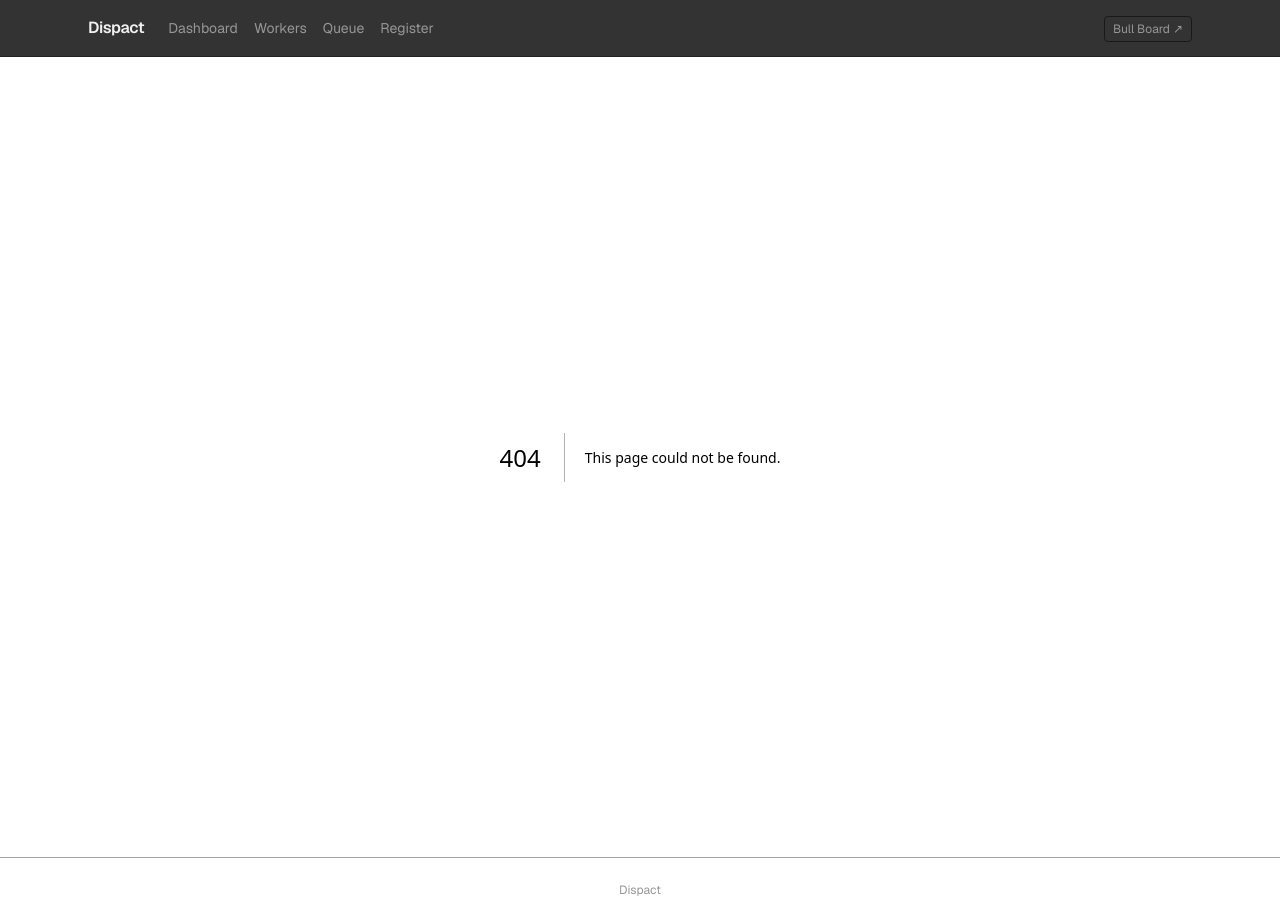
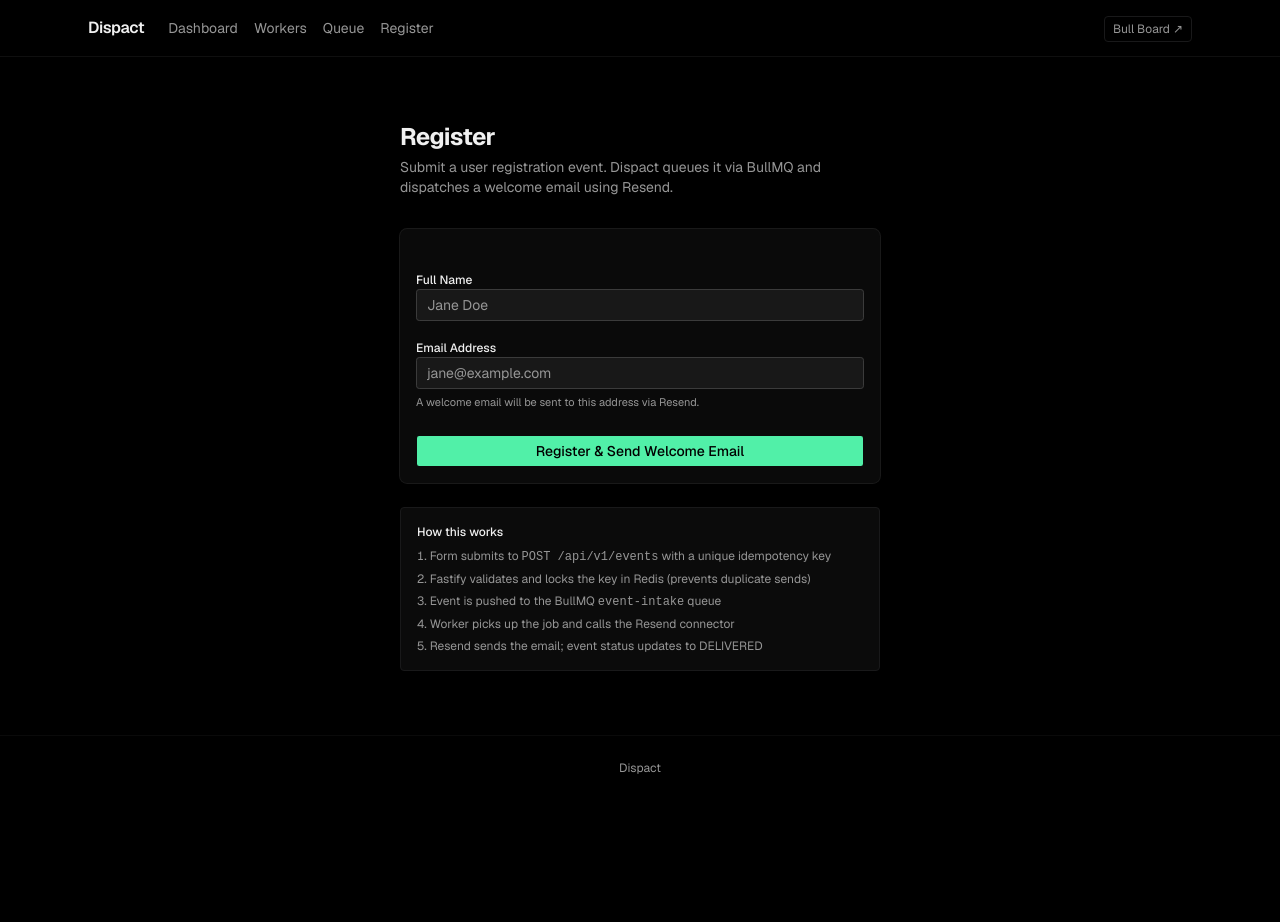
Before and after one commit to SrihasRC/dispact, a Next.js app in the folder apps/web/: page /register in a window 1280 px wide. Before the commit this address had no page. After the commit the page ends 800 px from the top, so only its background shows below. Built offline with nearby package versions, Linux system fonts and the light colour scheme; no server answers.

Commit message:
feat: add register page with full email delivery workflow

```diff
--- /dev/null
+++ b/apps/web/app/register/page.tsx
@@ -0,0 +1,142 @@
+'use client'
+
+import { useState } from 'react'
+import { Button } from '#components/ui/button'
+import { Input } from '#components/ui/input'
+import { Card, CardContent, CardDescription, CardHeader, CardTitle } from '#components/ui/card'
+import { sendEvent } from '#lib/api'
+import { toast } from 'sonner'
+import { Loader2 } from 'lucide-react'
+
+type FlowStep = 'idle' | 'submitting' | 'queued' | 'error'
+
+export default function RegisterPage() {
+  const [name, setName] = useState('')
+  const [email, setEmail] = useState('')
+  const [step, setStep] = useState<FlowStep>('idle')
+  const [eventId, setEventId] = useState<string | null>(null)
+  const [errorMsg, setErrorMsg] = useState<string | null>(null)
+
+  const handleSubmit = async (e: React.FormEvent<HTMLFormElement>) => {
+    e.preventDefault()
+    if (!email.includes('@')) {
+      toast.error('Enter a valid email address')
+      return
+    }
+
+    setStep('submitting')
+    setErrorMsg(null)
+
+    const key = `user-registered-${Date.now()}-${Math.random().toString(36).slice(2, 7)}`
+
+    const result = await sendEvent({
+      idempotencyKey: key,
+      source: 'dispact-web',
+      eventType: 'user.registered',
+      payload: { name, email, registeredAt: new Date().toISOString() },
+    })
+
+    if (result.success && result.data) {
+      setStep('queued')
+      setEventId(result.data.eventId)
+      toast.success('Registration queued', {
+        description: `Event ${result.data.eventId} enqueued for delivery.`,
+      })
+    } else {
+      setStep('error')
+      setErrorMsg(result.error ?? 'Unknown error')
+      toast.error('Registration failed', { description: result.error })
+    }
+  }
+
+  if (step === 'queued') {
+    return (
+      <div className="mx-auto max-w-lg px-4 py-16">
+        <Card>
+          <CardHeader>
+            <CardTitle>Registration Queued</CardTitle>
+            <CardDescription>
+              Your registration event has been accepted and queued for delivery.
+            </CardDescription>
+          </CardHeader>
+          <CardContent className="space-y-4">
+            <div className="rounded border border-border bg-muted/40 p-3 font-mono text-xs text-muted-foreground">
+              Event ID: {eventId}
+            </div>
+            <p className="text-sm text-muted-foreground">
+              The worker will now dispatch a welcome email to <strong>{email}</strong> via Resend.
+              Check the <a href="http://localhost:4000/admin/queues" target="_blank" rel="noopener noreferrer" className="underline">Bull Board</a> to track processing.
+            </p>
+            <Button variant="outline" onClick={() => { setStep('idle'); setName(''); setEmail(''); setEventId(null) }}>
+              Register another
+            </Button>
+          </CardContent>
+        </Card>
+      </div>
+    )
+  }
+
+  return (
+    <div className="mx-auto max-w-lg px-4 py-16">
+      <div className="mb-8 space-y-1">
+        <h1 className="text-2xl font-bold tracking-tight text-foreground">Register</h1>
+        <p className="text-sm text-muted-foreground">
+          Submit a user registration event. Dispact queues it via BullMQ and dispatches a welcome email using Resend.
+        </p>
+      </div>
+
+      <Card>
+        <CardContent className="pt-6">
+          <form onSubmit={handleSubmit} className="space-y-4">
+            <div className="space-y-1.5">
+              <label htmlFor="reg-name" className="text-xs font-medium text-foreground">Full Name</label>
+              <Input
+                id="reg-name"
+                value={name}
+                onChange={(e) => setName(e.target.value)}
+                placeholder="Jane Doe"
+                required
+                disabled={step === 'submitting'}
+              />
+            </div>
+            <div className="space-y-1.5">
+              <label htmlFor="reg-email" className="text-xs font-medium text-foreground">Email Address</label>
+              <Input
+                id="reg-email"
+                type="email"
+                value={email}
+                onChange={(e) => setEmail(e.target.value)}
+                placeholder="jane@example.com"
+                required
+                disabled={step === 'submitting'}
+              />
+              <p className="text-[11px] text-muted-foreground">A welcome email will be sent to this address via Resend.</p>
+            </div>
+
+            {errorMsg && (
+              <p className="text-xs font-medium text-destructive">{errorMsg}</p>
+            )}
+
+            <div className="pt-2">
+              <Button type="submit" disabled={step === 'submitting'} className="w-full">
+                {step === 'submitting' && <Loader2 className="mr-2 size-4 animate-spin" />}
+                {step === 'submitting' ? 'Queueing...' : 'Register & Send Welcome Email'}
+              </Button>
+            </div>
+          </form>
+        </CardContent>
+      </Card>
+
+      <div className="mt-6 rounded border border-border bg-muted/30 p-4">
+        <p className="text-xs font-medium text-foreground mb-2">How this works</p>
+        <ol className="space-y-1.5 text-xs text-muted-foreground list-decimal list-inside">
+          <li>Form submits to <code className="font-mono">POST /api/v1/events</code> with a unique idempotency key</li>
+          <li>Fastify validates and locks the key in Redis (prevents duplicate sends)</li>
+          <li>Event is pushed to the BullMQ <code className="font-mono">event-intake</code> queue</li>
+          <li>Worker picks up the job and calls the Resend connector</li>
+          <li>Resend sends the email; event status updates to DELIVERED</li>
+        </ol>
+      </div>
+    </div>
+  )
+}
```
